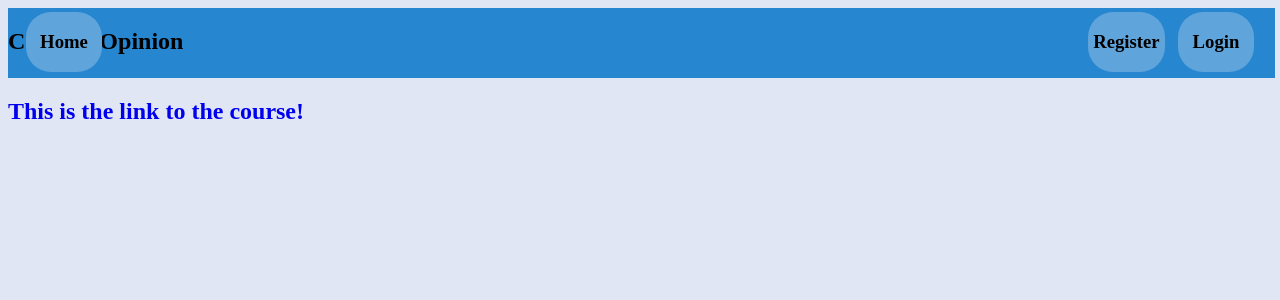
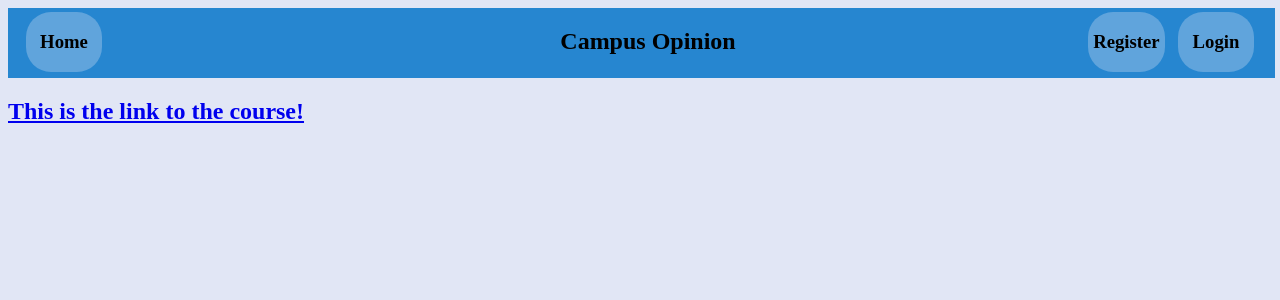
Before and after one commit to mrktrnbll/course-feedback-website-WAD2, a Django app: page / in a window 1280 px wide. Shown: the top 300 px of the page. Run offline with Django 3.2, Linux system fonts and the light colour scheme.

Commit message:
Better page heading.

```diff
--- a/static/css/stylesheet.css
+++ b/static/css/stylesheet.css
@@ -26,7 +26,7 @@ body {
 	border-radius: 25px;
 	background: #60a4dc;
 	width: 6vw;
-	left: 73vw;
+	left: 63vw;
 	height: 60px;
 	position: absolute;
 	top: 12px;
@@ -46,7 +46,7 @@ body {
 	border-radius: 25px;
 	background: #60a4dc;
 	width: 6vw;
-	left: 21vw;
+	left: 31vw;
 	height: 60px;
 	position: absolute;
 	top: 12px;
@@ -77,8 +77,16 @@ body {
 	margin: auto;
 }
 
-h2 {
+#heading_box_text {
 	font-weight: bold;
+	width: 100vw;
+	position: absolute;
+	text-align: center;
+}
+
+#heading_box2_text {
+	font-weight: bold;
+	width: 40vw;
 	position: absolute;
 	text-align: center;
 }
@@ -90,6 +98,10 @@ h3 {
 	position: absolute;
 }
 
-.center {
-	text-align: center;
+.center_div {
+	margin: auto;
 }
+
+.center_text {
+	text-align: right;
+}
--- a/templates/course_feedback/base.html
+++ b/templates/course_feedback/base.html
@@ -10,7 +10,8 @@
         </title>
     </head>
     <body>
-    <div id="heading_box"><h2 class="center">Campus Opinion</h2>
+    <div id="heading_box">
+            <h2 id="heading_box_text">Campus Opinion</h2>
         <a href="{% url 'course_feedback:index' %}"><div id="home_box" class="button"><h3>Home</h3></div></a>
         <a href="{% url 'course_feedback:register' %}"><div id="register_box" class="button"><h3>Register</h3></div></a>
         <a href="{% url 'course_feedback:login' %}"><div id="login_box" class="button"><h3>Login</h3></div></a>
--- a/templates/course_feedback/base_account.html
+++ b/templates/course_feedback/base_account.html
@@ -11,11 +11,10 @@
     </head>
     <body>
     <div id="heading_box2" class="center">
-        <div class="center">
-            <h2>Campus Opinion</h2>
-        </div>
+        <h2 id="heading_box2_text">Campus Opinion</h2>
         <a href="{% url 'course_feedback:index' %}"><div id="home_box2" class="button"><h3>Home</h3></div></a>
     </div>
+
 
     {% block body_block %}
     {% endblock %}
--- a/templates/course_feedback/home.html
+++ b/templates/course_feedback/home.html
@@ -6,5 +6,9 @@
 {% endblock %}
 
 {% block body_block %}
-    <a href="{% url 'course_feedback:course' %}"><h2 class="center">This is the link to the course!</h2></a>
+    <a href="{% url 'course_feedback:course' %}">
+        <div class="center">
+            <h2>This is the link to the course!</h2>
+        </div>
+    </a>
 {% endblock %}
```
